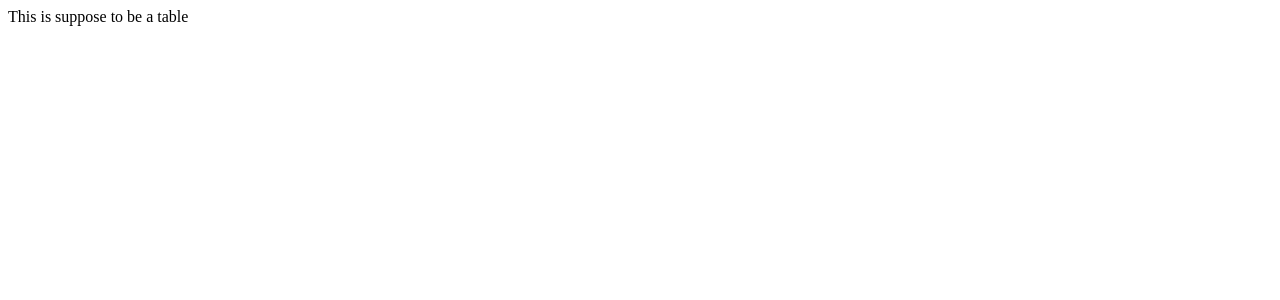
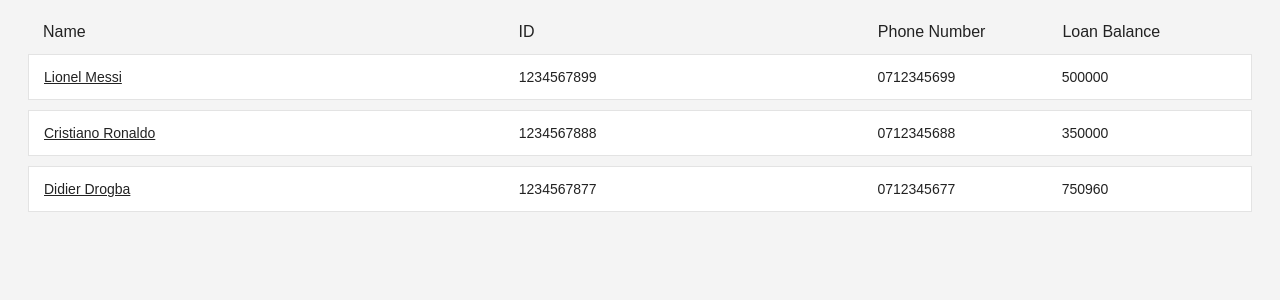
Before and after one commit to destino92/greenshoe, a React (Create React App) app: page / in a window 1280 px wide. Shown: the top 300 px of the page. Built offline with nearby package versions, Linux system fonts and the light colour scheme.

Commit message:
feat: defined the table component to display a list of users with loans and redefined App.css

```diff
--- a/package.json
+++ b/package.json
@@ -3,6 +3,7 @@
   "version": "0.1.0",
   "private": true,
   "dependencies": {
+    "classnames": "^2.2.5",
     "react": "^15.5.4",
     "react-dom": "^15.5.4"
   },
--- a/src/components/App.css
+++ b/src/components/App.css
@@ -1,44 +1,63 @@
-body {
-  color: #222;
-  background: #f4f4f4;
-  font: 400 14px CoreSans, Arial,sans-serif;
+.page {
+margin: 20px;
 }
 
-a {
-  color: #222;
+.interactions {
+text-align: center;
 }
 
-a:hover {
-  text-decoration: underline;
+.table {
+margin: 20px 0;
 }
 
-ul, li {
-  list-style: none;
-  padding: 0;
-  margin: 0;
+.table-header {
+  display: flex;
+  line-height: 24px;
+  font-size: 16px;
+  padding: 0 10px;
+  justify-content: space-between;
 }
 
-input {
-  padding: 10px;
-  border-radius: 5px;
-  outline: none;
-  margin-right: 10px;
-  border: 1px solid #dddddd;
+.table-empty {
+  margin: 200px;
+  text-align: center;
+  font-size: 16px;
 }
 
-button {
+.table-row {
+  display: flex;
+  line-height: 24px;
+  white-space: nowrap;
+  margin: 10px 0;
   padding: 10px;
-  border-radius: 5px;
-  border: 1px solid #dddddd;
-background: transparent;
-color: #808080;
-cursor: pointer;
+  background: #ffffff;
+  border: 1px solid #e3e3e3;
 }
 
-button:hover {
-color: #222;
+.table-header > span {
+  overflow: hidden;
+  text-overflow: ellipsis;
+  padding: 0 5px;
 }
 
-*:focus {
-outline: none;
+.table-row > span {
+  overflow: hidden;
+  text-overflow: ellipsis;
+  padding: 0 5px;
 }
+
+.button-inline {
+  border-width: 0;
+  background: transparent;
+  color: inherit;
+  text-align: inherit;
+  -webkit-font-smoothing: inherit;
+  padding: 0;
+  font-size: inherit;
+  cursor: pointer;
+}
+
+.button-active {
+  border-radius: 0;
+  border-bottom: 1px solid #38BB6C;
+}
--- a/src/components/App.jsx
+++ b/src/components/App.jsx
@@ -1,5 +1,7 @@
 import React, { Component } from 'react';
 import loanData from '../data.js';
+import classNames from 'classnames';
+import './App.css';
 
 class App extends Component {
   constructor(props) {
@@ -24,8 +26,43 @@ class App extends Component {
 
 class Table extends Component {
   render() {
+    const {list} = this.props;
     return(
-      <div>This is suppose to be a table</div>
+      <div className="table">
+        <div className="table-header">
+          <span style={{ width: '40%' }}>
+            Name
+          </span>
+          <span style={{ width: '30%' }}>
+            ID
+          </span>
+          <span style={{ width: '15%' }}>
+            Phone Number
+          </span>
+          <span style={{ width: '15%' }}>
+            Loan Balance
+          </span>
+        </div>
+        {list.map(item =>
+          <div
+            key={item.object_id}
+            className="table-row"
+          >
+            <span style={{ width: '40%' }}>
+              <a href="#">{item.full_name}</a>
+            </span>
+            <span style={{ width: '30%' }}>
+              {item.national_id}
+            </span>
+            <span style={{ width: '15%' }}>
+              {item.mobile_number}
+            </span>
+            <span style={{ width: '15%' }}>
+              {item.loan_balance}
+            </span>
+          </div>
+        )}
+      </div>
     )
   }
 }
--- a/src/data.js
+++ b/src/data.js
@@ -2,20 +2,23 @@ const loans = [
   {
     national_id: '1234567899',
     mobile_number: '0712345699',
-    name: 'Lionel Messi',
-    loan_balance: '500000'
+    full_name: 'Lionel Messi',
+    loan_balance: '500000',
+    object_id: 234
   },
   {
     national_id: '1234567888',
     mobile_number: '0712345688',
-    name: 'Cristiano Ronaldo',
-    loan_balance: '350000'
+    full_name: 'Cristiano Ronaldo',
+    loan_balance: '350000',
+    object_id: 456
   },
   {
     national_id: '1234567877',
     mobile_number: '0712345677',
-    name: 'Didier Drogba',
-    loan_balance: '750960'
+    full_name: 'Didier Drogba',
+    loan_balance: '750960',
+    object_id: 345
   }
 ]
 
--- a/src/index.js
+++ b/src/index.js
@@ -1,6 +1,7 @@
 import React from 'react';
 import ReactDOM from 'react-dom';
 import App from './components/App';
+import './index.css';
 
 ReactDOM.render(
   <App/>,
```
Also changed, not shown: 1 other file (tests, documents, lock files or other folders).
